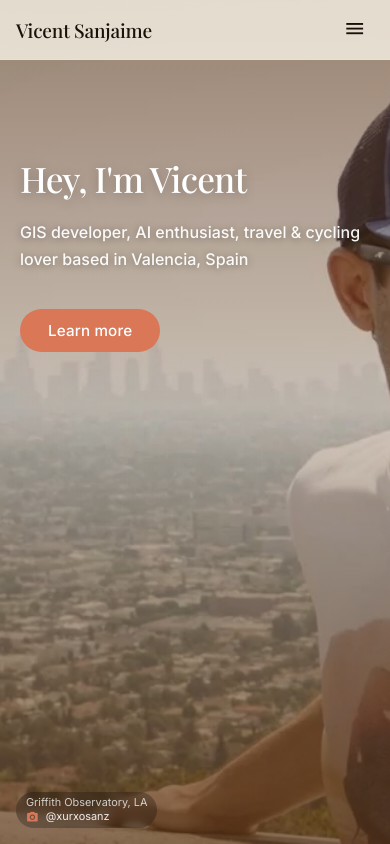
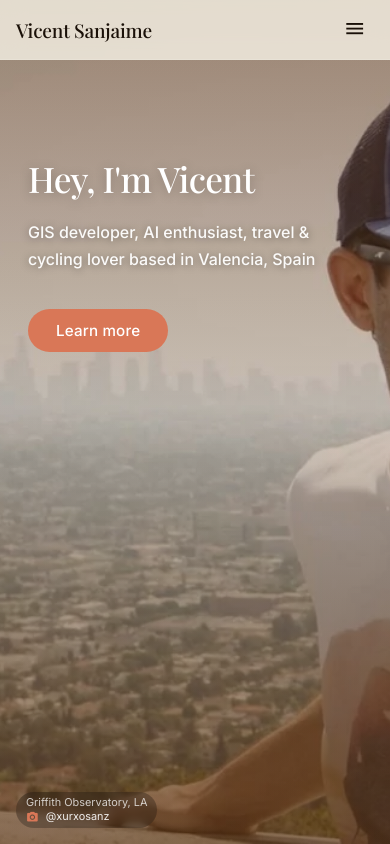
Before and after one commit to visancal/visancal.github.io, an Astro site: page / in a window 390 px wide. Built offline with nearby package versions, Linux system fonts and the light colour scheme; Astro itself is replaced by a stand-in of ours.

Commit message:
increase mobile intro text margins (left/right 20px → 28px)
Co-Authored-By: Claude Sonnet 4.6 <noreply@anthropic.com>

```diff
--- a/src/components/HomeCarousel.astro
+++ b/src/components/HomeCarousel.astro
@@ -185,7 +185,8 @@ const { slides, interval = 15000 } = Astro.props;
   @media (max-width: 600px) {
     .vs-slide-content {
       margin-top: 160px;
-      margin-left: 20px;
+      margin-left: 28px;
+      margin-right: 28px;
     }
     .vs-hello {
       font-size: 2.2rem;
```
Also changed, not shown: docs/index.html (+1 -1 lines).
